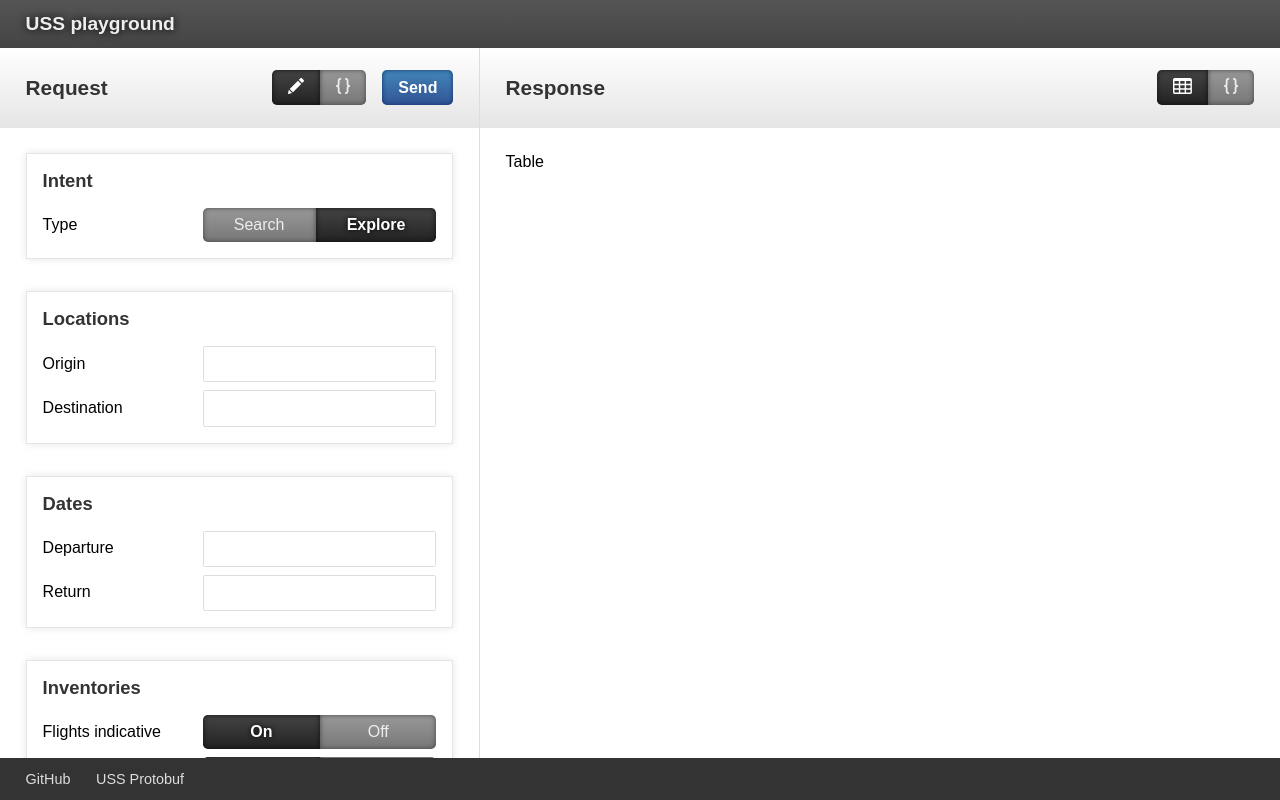
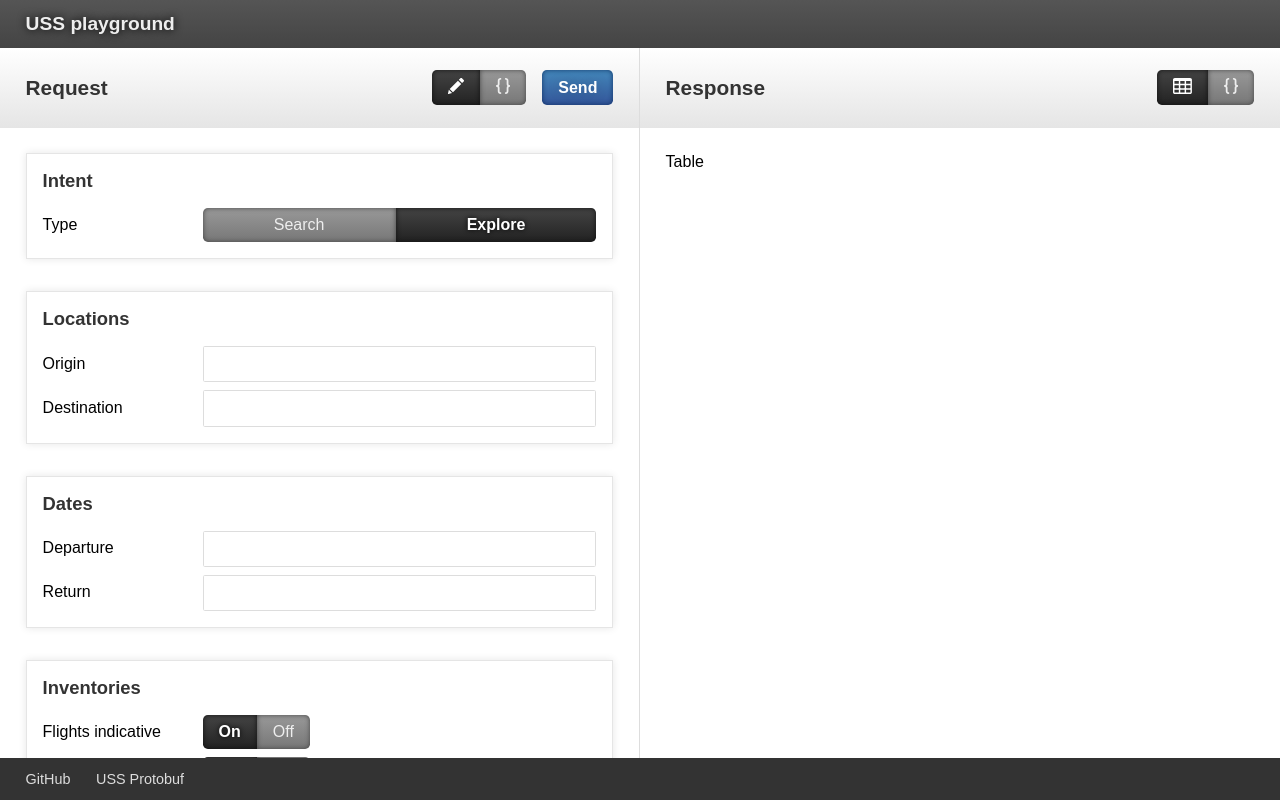
Before and after one commit to marticongost/uss-test-harness, a Next.js app: page / in a window 1280 px wide. Built offline with nearby package versions, Linux system fonts and the light colour scheme.

Commit message:
Layout tweaks
- Wider input form
- Compact On/Off switches

```diff
--- a/components/OnOffSwitch.jsx
+++ b/components/OnOffSwitch.jsx
@@ -3,6 +3,7 @@ import Switch from "./Switch";
 export default function OnOffSwitch({ ...attributes }) {
   return (
     <Switch
+      css={{ flex: "0 0 auto !important" }}
       items={[
         { value: true, label: "On" },
         { value: false, label: "Off" },
--- a/pages/index.js
+++ b/pages/index.js
@@ -43,7 +43,7 @@ export default function App() {
           alignItems: "stretch",
         }}
       >
-        <QueryInputs css={{ borderRight: "1px solid #ddd", width: "30rem" }} />
+        <QueryInputs css={{ borderRight: "1px solid #ddd", width: "40rem" }} />
         <QueryResults css={{ flex: "1 1 auto" }} />
       </main>
 
```
